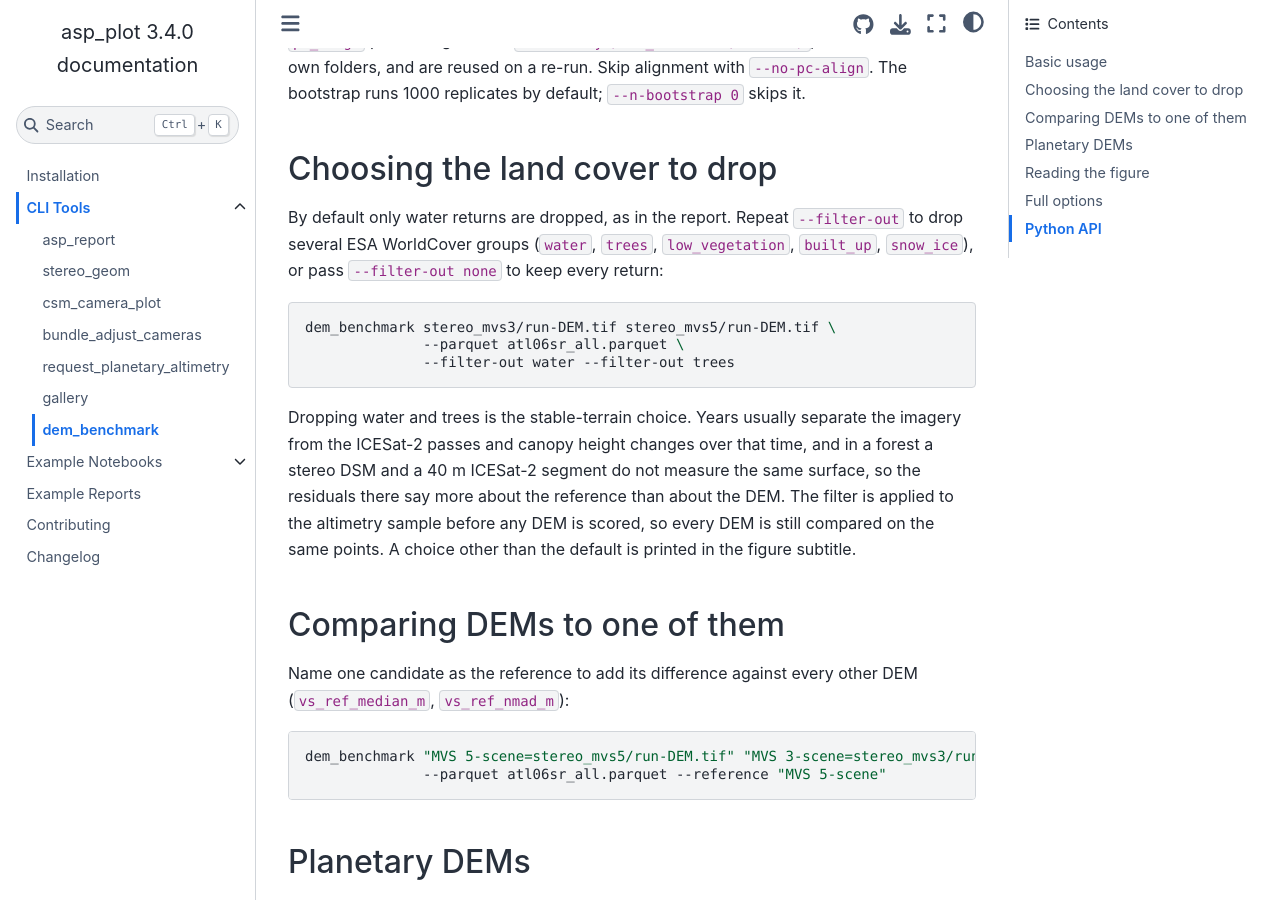
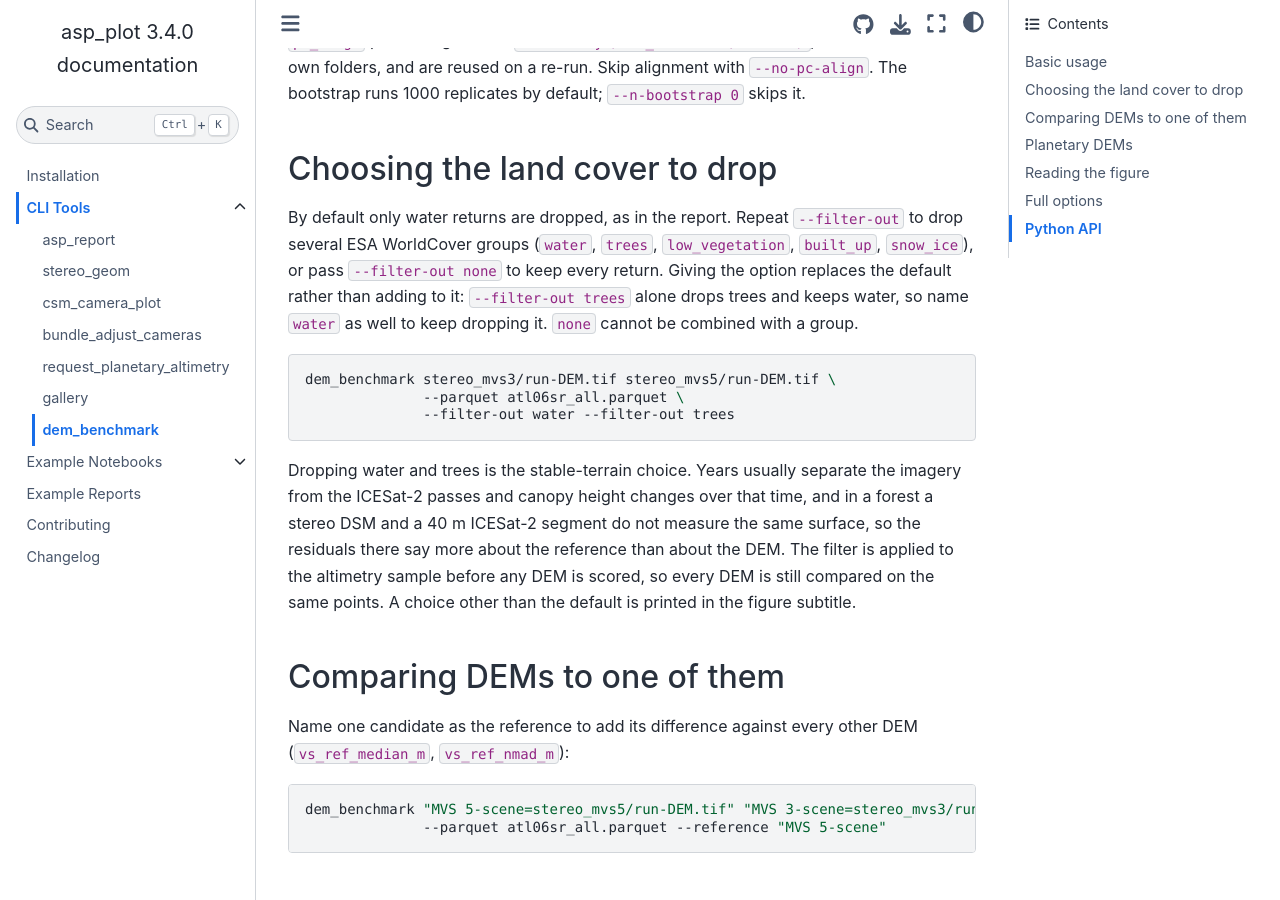
Before and after one commit to uw-cryo/asp_plot, a Sphinx documentation site: the page built from docs/cli/dem_benchmark.md, in a window 1280 px wide and 900 px high, scrolled down 2088 px. Built offline with Sphinx 7.4.7 and the Sphinx Book theme 1.1.4, drawn with Linux system fonts in a browser that asks for light colours; pages that are not in the unit, such as notebooks, are missing from menus; some of the changed text lies outside the part shown.

Commit message:
Say that --filter-out replaces the default; reject none with a group
From the review of the PR.

'--filter-out trees' drops trees only, because a repeatable click
option replaces its default rather than adding to it. The help and
the docs now say so. '--filter-out none --filter-out trees' used to
become trees alone, with none discarded; it is now a usage error.

The DEMBenchmark docstring says group names are checked on every
body, the CLI test states which land-cover classes it needs from the
fixture, and the 3.4.0 CHANGELOG intro lists everything in the
release instead of two things.

The caption's definition of the multi-view intersection error was
checked against ASP's docs/next_steps.rst: 'twice the mean of
distances from the optimally computed intersection point to the
individual rays', equal to the minimal distance between rays for
two. No change needed.

````diff
--- a/docs/cli/dem_benchmark.md
+++ b/docs/cli/dem_benchmark.md
@@ -40,7 +40,7 @@ dem_benchmark "MVS 3-scene=stereo_mvs3/run-DEM.tif" \
 
 ## Choosing the land cover to drop
 
-By default only water returns are dropped, as in the report. Repeat `--filter-out` to drop several ESA WorldCover groups (`water`, `trees`, `low_vegetation`, `built_up`, `snow_ice`), or pass `--filter-out none` to keep every return:
+By default only water returns are dropped, as in the report. Repeat `--filter-out` to drop several ESA WorldCover groups (`water`, `trees`, `low_vegetation`, `built_up`, `snow_ice`), or pass `--filter-out none` to keep every return. Giving the option replaces the default rather than adding to it: `--filter-out trees` alone drops trees and keeps water, so name `water` as well to keep dropping it. `none` cannot be combined with a group.
 
 ```bash
 dem_benchmark stereo_mvs3/run-DEM.tif stereo_mvs5/run-DEM.tif \
@@ -119,11 +119,14 @@ Options:
   --filter-out [built_up|low_vegetation|snow_ice|trees|water|none]
                                   ESA WorldCover group to drop from the
                                   ICESat-2 points before differencing; repeat
-                                  the option for several. '--filter-out water
+                                  the option for several. Giving the option
+                                  replaces the default, so name water as well
+                                  to keep dropping it: '--filter-out water
                                   --filter-out trees' is the stable-terrain
                                   choice when years separate the imagery from
                                   the ICESat-2 passes. 'none' keeps every
-                                  return. Earth DEMs only. Default: water.
+                                  return and cannot be combined with a group.
+                                  Earth DEMs only. Default: water.
   --n-bootstrap INTEGER           Replicates of the paired block bootstrap
                                   that puts 95 % intervals on the shared-point
                                   median and NMAD of every DEM and on its NMAD
````
Also changed, not shown: CHANGELOG.md (+6 -1 lines), 3 other files.
